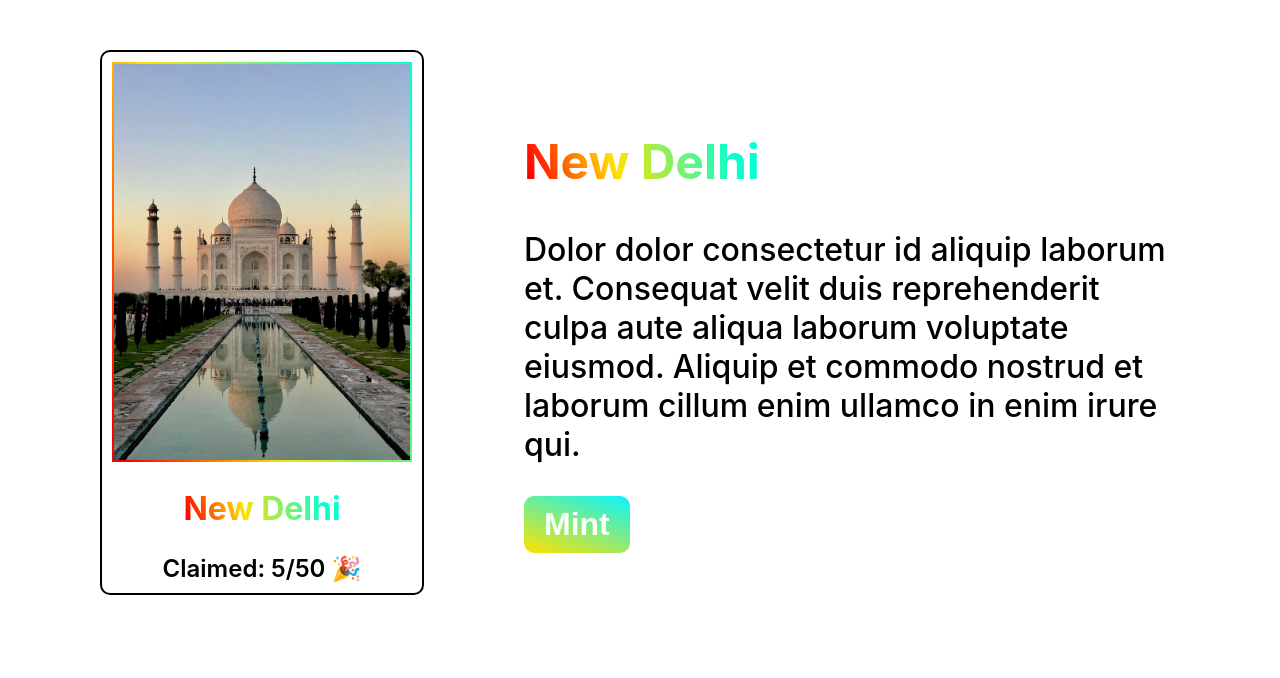
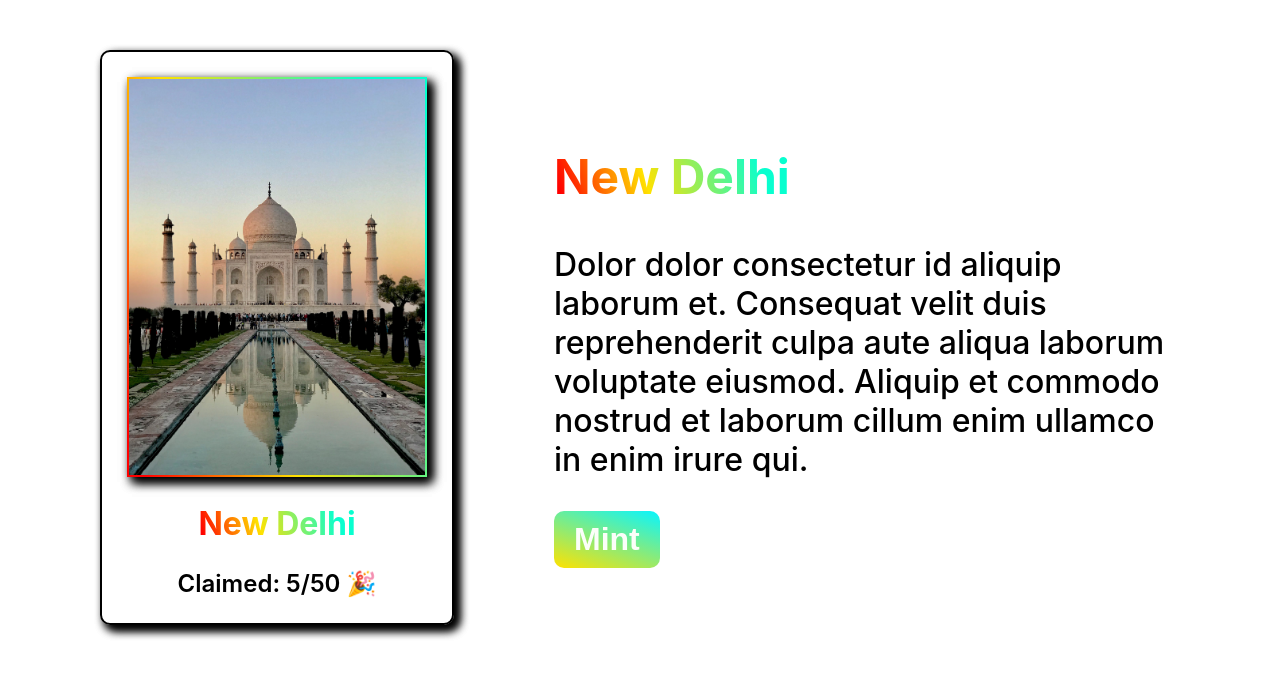
Before and after one commit to thxvatsal/travelers-quest, a Next.js app: page /about in a window 1280 px wide. Shown: the top 678 px of the page. Built offline with nearby package versions, Linux system fonts and the light colour scheme.

Commit message:
Small Tweak

```diff
--- a/styles/Card.module.css
+++ b/styles/Card.module.css
@@ -1,8 +1,9 @@
 .card {
-    padding: 10px;
+    padding: 25px;
     width: fit-content;
     border-radius: 10px;
     border: 2px solid black;
+    box-shadow: 5px 5px 10px black, 5px 5px 10px black;
 
 }
 
@@ -12,6 +13,7 @@
     border-width: 2px;
     border-image: -webkit-linear-gradient(19deg, rgba(255,0,0,1) 4%, rgba(255,226,0,1) 39%, rgba(8,255,207,1) 86%) 1;
     /* borderradius: 10px; */
+    box-shadow: 5px 5px 10px black, 5px 5px 10px black;
 
     width: 300px;
     height: 400px;
```
Also changed, not shown: 1 other file (tests, documents, lock files or other folders).
